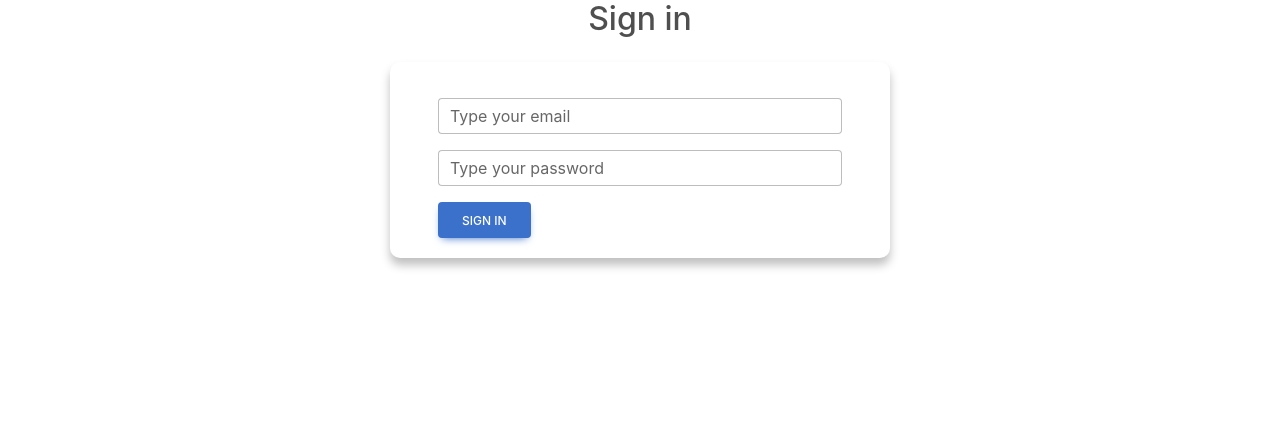
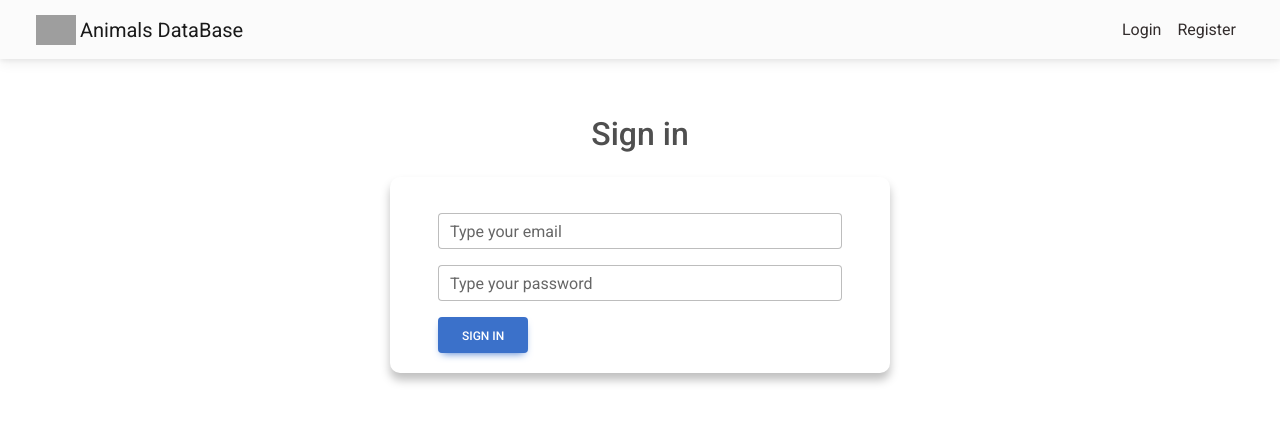
Before and after one commit to DeneKyn/PetsDB, a React (Create React App) app in the folder client/: page /signin in a window 1280 px wide. Shown: the top 422 px of the page. Built offline with nearby package versions, Linux system fonts and the light colour scheme; grey boxes are pictures that could not be loaded.

Commit message:
added: navbar

```diff
--- a/client/src/App.js
+++ b/client/src/App.js
@@ -4,6 +4,7 @@ import { ToastContainer } from "react-toastify";
 import { useRoutes } from "./routes";
 import { AuthContext } from "./context/authContext";
 import { useAuth } from "./hooks/authHook";
+import { Navbar } from "./compoments/Navbar";
 import "./App.css";
 import "react-toastify/dist/ReactToastify.css";
 
@@ -24,6 +25,9 @@ function App() {
     >
       <ToastContainer />
       <BrowserRouter>
+        <header>
+          <Navbar />
+        </header>
         <main>{routes}</main>
       </BrowserRouter>
     </AuthContext.Provider>
--- /dev/null
+++ b/client/src/compoments/Navbar.js
@@ -0,0 +1,93 @@
+import React, { useContext, useState } from "react";
+import { NavLink } from "react-router-dom";
+import {
+  MDBNavbar,
+  MDBContainer,
+  MDBIcon,
+  MDBNavbarNav,
+  MDBNavbarItem,
+  MDBNavbarToggler,
+  MDBCollapse,
+  MDBNavbarBrand,
+} from "mdb-react-ui-kit";
+import { AuthContext } from "../context/authContext";
+
+export const Navbar = () => {
+  const [showNavRight, setShowNavRight] = useState(false);
+  const auth = useContext(AuthContext);
+
+  const logoutHandler = (event) => {
+    event.preventDefault();
+    auth.logout();
+  };
+
+  const Links = (flag) => {
+    if (flag) {
+      return (
+        <MDBNavbarNav right fullWidth={false} className="mb-2 mb-lg-0">
+          <MDBNavbarItem>
+            <NavLink to="/" className="m-2 text-dark">
+              Home
+            </NavLink>
+          </MDBNavbarItem>
+          <MDBNavbarItem>
+            <NavLink to="/create" className="m-2 text-dark">
+              Add
+            </NavLink>
+          </MDBNavbarItem>
+          <MDBNavbarItem>
+            <NavLink to="" className="m-2 text-dark" onClick={logoutHandler}>
+              Logout
+            </NavLink>
+          </MDBNavbarItem>
+        </MDBNavbarNav>
+      );
+    } else {
+      return (
+        <MDBNavbarNav right fullWidth={false} className="mb-2 mb-lg-0">
+          <MDBNavbarItem>
+            <NavLink to="/signin" className="m-2 text-dark">
+              Login
+            </NavLink>
+          </MDBNavbarItem>
+          <MDBNavbarItem>
+            <NavLink to="/signup" className="m-2 text-dark">
+              Register
+            </NavLink>
+          </MDBNavbarItem>
+        </MDBNavbarNav>
+      );
+    }
+  };
+
+  return (
+    <MDBNavbar expand="lg" light bgColor="light" className="ps-4 pe-4">
+      <MDBContainer fluid>
+        <MDBNavbarBrand href="#">
+          <img
+            src="https://mdbcdn.b-cdn.net/img/logo/mdb-transaprent-noshadows.png"
+            height="30"
+            alt=""
+            loading="lazy"
+          />
+          Animals DataBase
+        </MDBNavbarBrand>
+
+        <MDBNavbarToggler
+          type="button"
+          data-target="#navbarRightAlignExample"
+          aria-controls="navbarRightAlignExample"
+          aria-expanded="false"
+          aria-label="Toggle navigation"
+          onClick={() => setShowNavRight(!showNavRight)}
+        >
+          <MDBIcon icon="bars" fas />
+        </MDBNavbarToggler>
+
+        <MDBCollapse navbar show={showNavRight}>
+          {Links(auth.isAuth)}
+        </MDBCollapse>
+      </MDBContainer>
+    </MDBNavbar>
+  );
+};
--- a/client/src/index.css
+++ b/client/src/index.css
@@ -1,13 +1,38 @@
 body {
-  margin: 0;
-  font-family: -apple-system, BlinkMacSystemFont, 'Segoe UI', 'Roboto', 'Oxygen',
-    'Ubuntu', 'Cantarell', 'Fira Sans', 'Droid Sans', 'Helvetica Neue',
-    sans-serif;
+  font-family: Roboto, Helvetica, Arial, sans-serif;
   -webkit-font-smoothing: antialiased;
   -moz-osx-font-smoothing: grayscale;
 }
 
+html,
+body {
+  margin: 0;
+  height: 100%;
+}
+
+#root {
+  min-height: 100%;
+  display: grid;
+  grid-template-rows: auto 1fr auto;
+  grid-template-areas:
+    "header"
+    "main"
+    "footer";
+}
+
+header {
+  grid-area: header;
+}
+
+main {
+  grid-area: main;
+}
+
+footer {
+  grid-area: footer;
+}
+
 code {
-  font-family: source-code-pro, Menlo, Monaco, Consolas, 'Courier New',
+  font-family: source-code-pro, Menlo, Monaco, Consolas, "Courier New",
     monospace;
 }
--- a/client/src/pages/AnimalsPage/AnimalsPage.js
+++ b/client/src/pages/AnimalsPage/AnimalsPage.js
@@ -55,7 +55,7 @@ export const AnimalsPage = () => {
   return (
     <>
       <MDBContainer>
-        <MDBRow className="mb-4">
+        <MDBRow className="mb-4 mt-4">
           <MDBCol size="2">
             <MDBBtn onClick={() => bulkDeleteHandler()}>Delete</MDBBtn>
           </MDBCol>
```
